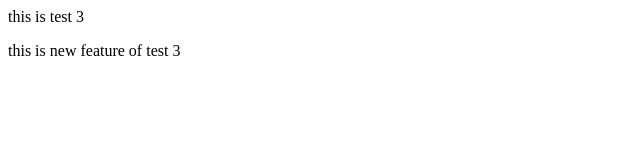
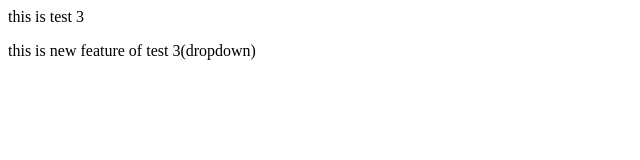
Before and after one commit to Proton16/localrepo, a plain HTML site: page index.html in a window 1280 px wide. Shown: the full height of the page, 0-640 px from the left. Drawn offline with Linux system fonts and the light colour scheme.

Commit message:
dropdown

```diff
--- a/index.html
+++ b/index.html
@@ -1,2 +1,2 @@
 <P>this is test 3</P>
-<P>this is new feature of test 3</P>
+<P>this is new feature of test 3(dropdown)</P>
```
